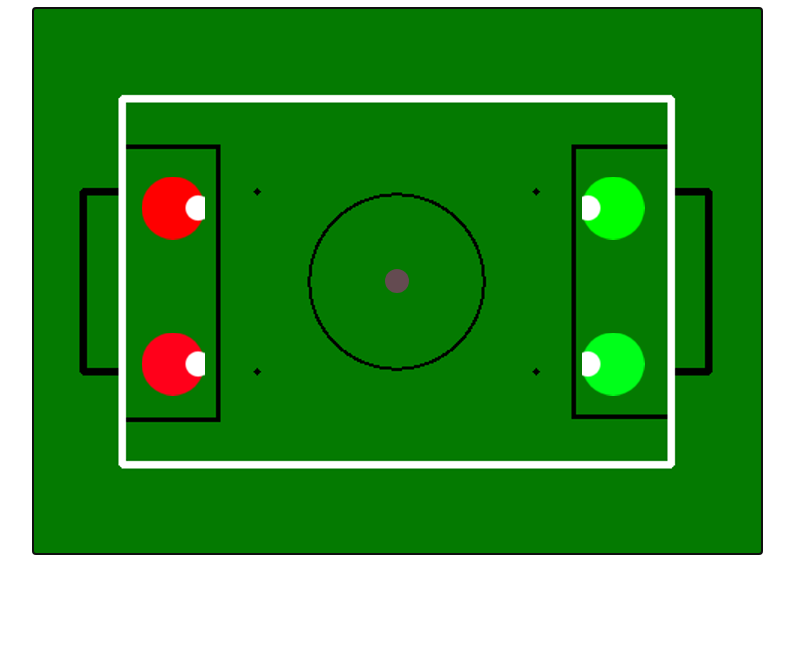
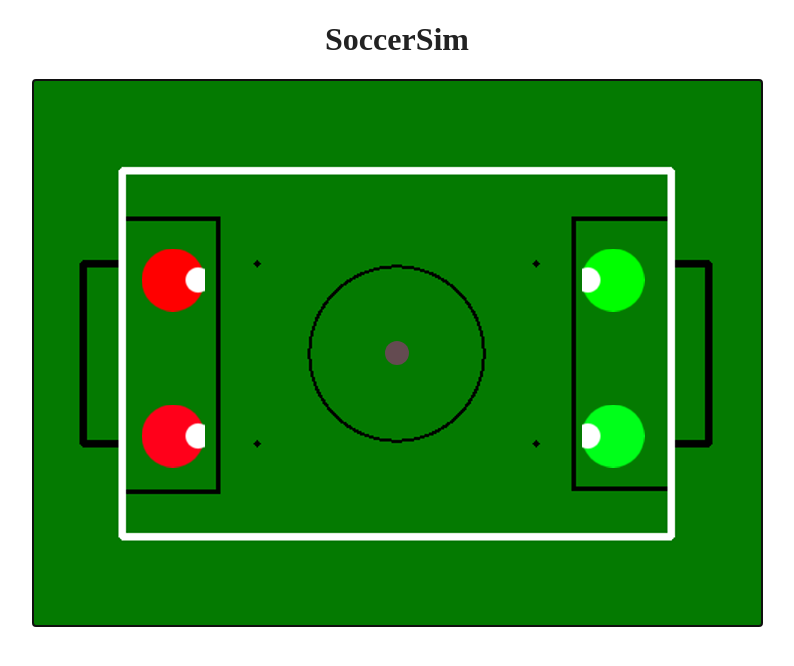
Before and after one commit to xlcteam/SoccerSim, a plain HTML site: page index.html in a window 1280 px wide. Shown: the whole page, without its empty margins (243-1037 px from the left). Drawn offline with Linux system fonts and the light colour scheme.

Commit message:
HTML CSS

```diff
--- a/index.html
+++ b/index.html
@@ -19,6 +19,11 @@
           width: 729px;
           margin: 0 auto;
         }
+
+        h1 {
+          text-align: center;
+          font-family: serif;
+        }
     </style>
 <!-- Start javascript/main.js -->
     <script src="./js/yabble.js"></script>
@@ -31,6 +36,7 @@
 <!-- Html -->
 <body>
     <div>
+      <h1>SoccerSim</h1>
         <div id="gjs-loader">
          Loading...
         </div>
```
